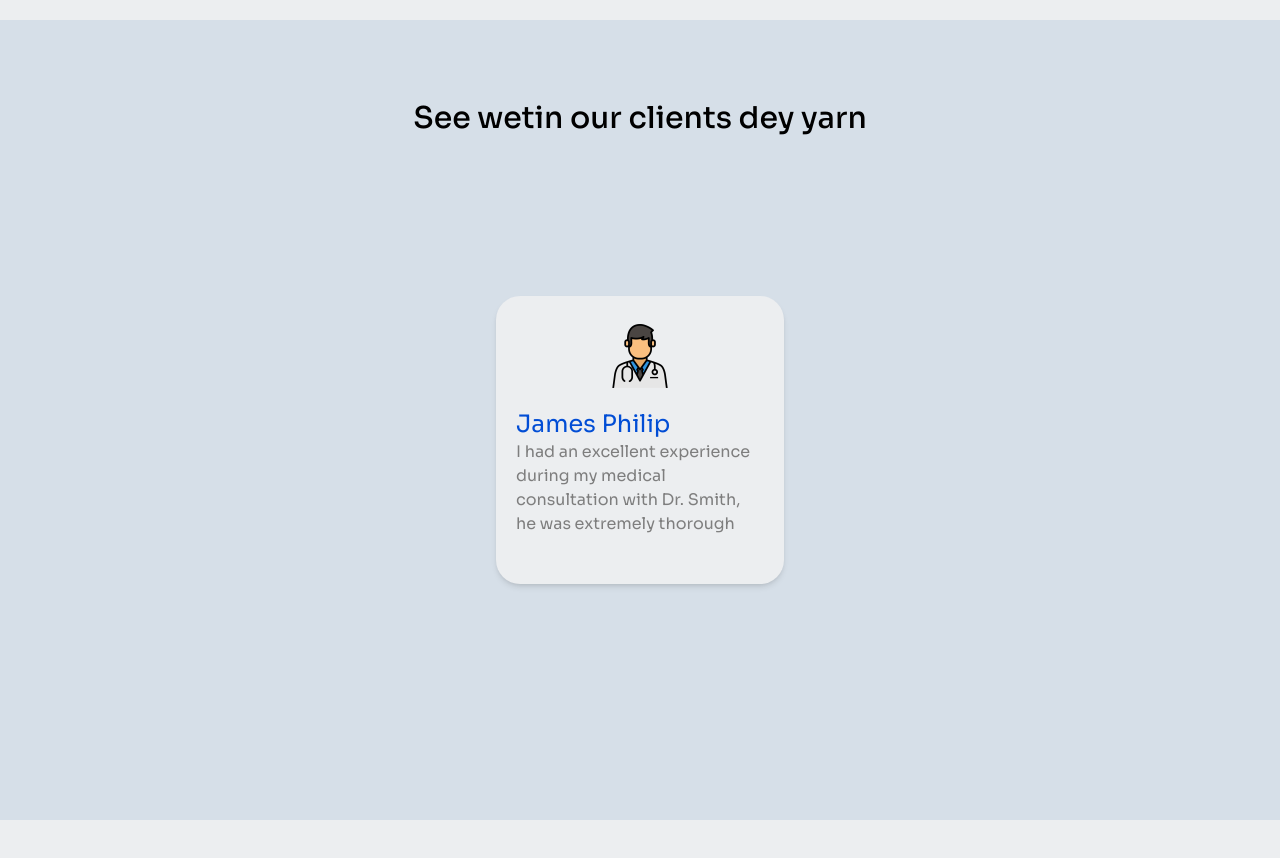
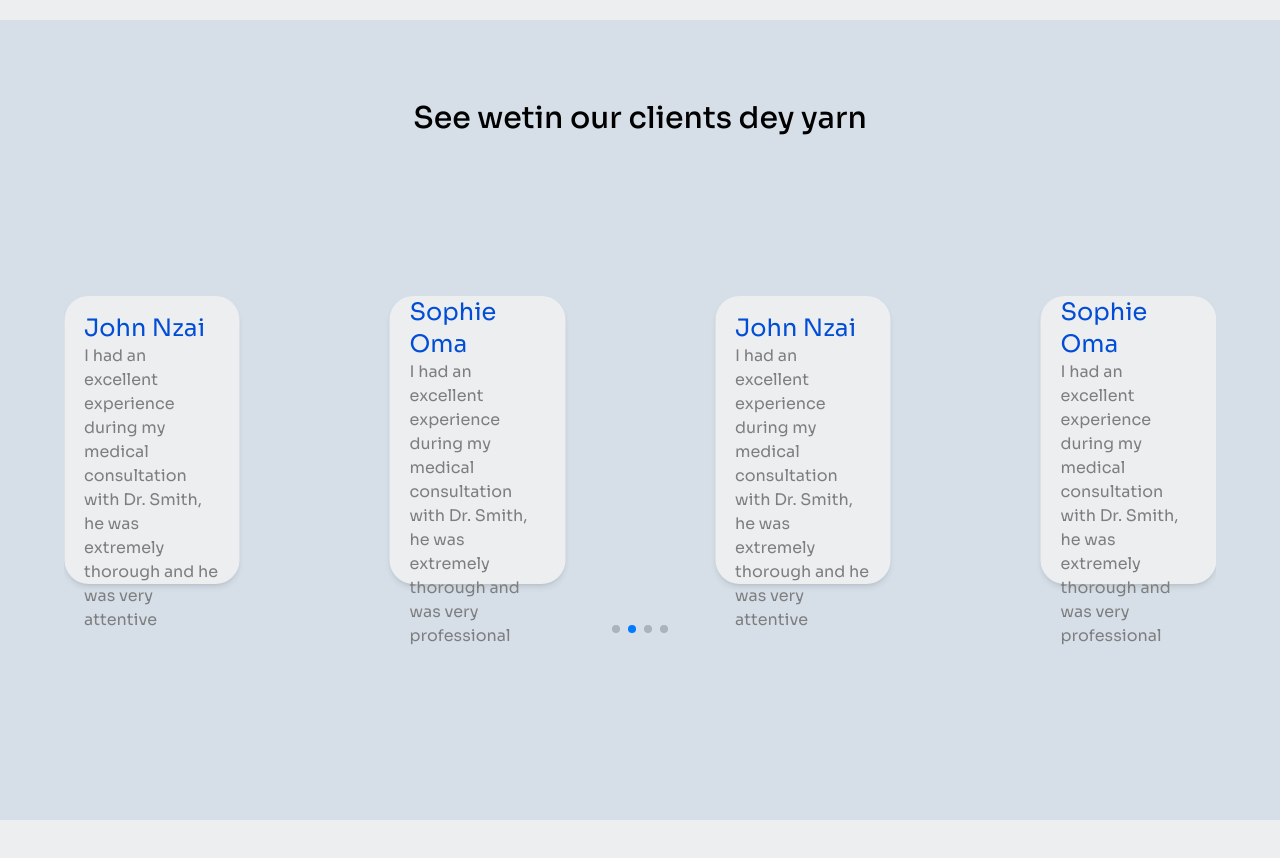
Before and after one commit to kiisidev/BOOK-A-DOC, a React (Vite) app: page / in a window 1280 px wide. Shown: the part 2380-3238 px from the top of the page. Built offline with nearby package versions, Linux system fonts and the light colour scheme.

Commit message:
added swiperjs carousel

```diff
--- a/package.json
+++ b/package.json
@@ -8,6 +8,7 @@
     "react": "^18.1.0",
     "react-dom": "^18.1.0",
     "react-router-dom": "^6.8.1",
+    "swiper": "^9.2.0",
     "web-vitals": "^2.1.4"
   },
   "scripts": {
--- a/src/components/Testimonial.jsx
+++ b/src/components/Testimonial.jsx
@@ -1,14 +1,69 @@
 import { testimonials } from "./data";
+// export default function Testimonial() {
+//   return (
+//     <section className="h-[100vh] bg-midAsh">
+//       <h3 className="text-center pt-20 text-3xl font-medium max-w-xs mx-auto lg:max-w-none">
+//         See wetin our clients dey yarn
+//       </h3>
+//       <div className="flex justify-around pt-40 ">
+//         {testimonials.map((testimonial) => (
+//           <div key={testimonial.num}>
+//             <div className="w-72 h-72 rounded-3xl bg-midWhite flex flex-col justify-center shadow-md">
+//               <div className=" flex justify-center">
+//                 <img
+//                   src={testimonial.pic}
+//                   alt="testifier"
+//                   className="h-16 w-16"
+//                 />
+//               </div>
+//               <div className="p-5">
+//                 <h3 className="text-hint text-2xl ">{testimonial.name}</h3>
+//                 <p className="max-w-[300px] text-secondaryText">
+//                   {testimonial.comment}
+//                 </p>
+//               </div>
+//             </div>
+//           </div>
+//         ))}
+//       </div>
+//     </section>
+//   );
+// }
+
+import React, { useRef, useState } from "react";
+// Import Swiper React components
+import { Swiper, SwiperSlide } from "swiper/react";
+
+// Import Swiper styles
+import "swiper/css";
+import "swiper/css/pagination";
+// import required modules
+import { Pagination, Autoplay, Navigation } from "swiper";
+
 export default function Testimonial() {
   return (
     <section className="h-[100vh] bg-midAsh">
       <h3 className="text-center pt-20 text-3xl font-medium max-w-xs mx-auto lg:max-w-none">
         See wetin our clients dey yarn
       </h3>
-      <div className="flex justify-around pt-40 ">
+      <div className="pt-40 ">
+        <Swiper
+          slidesPerView={4}
+          spaceBetween={150}
+          autoplay={{
+            delay: 2500,
+            disableOnInteraction: false,
+          }}
+          pagination={{
+            clickable: true,
+          }}
+          navigation={true}
+          modules={[Autoplay, Pagination, Navigation]}
+          className="lg:!mx-16 cursor-grab h-auto lg:!pb-16 "
+        >
           {testimonials.map((testimonial) => (
-          <div key={testimonial.num}>
-            <div className="w-72 h-72 rounded-3xl bg-midWhite flex flex-col justify-center shadow-md">
+            <SwiperSlide key={testimonial.num}>
+              <div className="  h-72 rounded-3xl bg-midWhite flex flex-col items-center justify-center shadow-md">
                 <div className=" flex justify-center">
                   <img
                     src={testimonial.pic}
@@ -23,8 +78,9 @@ export default function Testimonial() {
                   </p>
                 </div>
               </div>
-          </div>
+            </SwiperSlide>
           ))}
+        </Swiper>
       </div>
     </section>
   );
--- a/src/components/data/index.js
+++ b/src/components/data/index.js
@@ -64,19 +64,47 @@ export const testimonials = [
     comment:
       "I had an excellent experience during my medical consultation with Dr. Smith, he was extremely thorough",
     num: 1,
-  }
-  // {
-  //   pic: doc,
-  //   name: "John Nzai",
-  //   comment:
-  //     "I had an excellent experience during my medical consultation with Dr. Smith, he was extremely thorough and he was very attentive",
-  //   num: 2,
-  // },
-  // {
-  //   pic: doc,
-  //   name: "Sophie Oma",
-  //   comment:
-  //     "I had an excellent experience during my medical consultation with Dr. Smith, he was extremely thorough and was very professional",
-  //   num: 3,
-  // },
+  },
+  {
+    pic: doc,
+    name: "John Nzai",
+    comment:
+      "I had an excellent experience during my medical consultation with Dr. Smith, he was extremely thorough and he was very attentive",
+    num: 2,
+  },
+  {
+    pic: doc,
+    name: "Sophie Oma",
+    comment:
+      "I had an excellent experience during my medical consultation with Dr. Smith, he was extremely thorough and was very professional",
+    num: 3,
+  },
+  {
+    pic: doc,
+    name: "John Nzai",
+    comment:
+      "I had an excellent experience during my medical consultation with Dr. Smith, he was extremely thorough and he was very attentive",
+    num: 4,
+  },
+  {
+    pic: doc,
+    name: "Sophie Oma",
+    comment:
+      "I had an excellent experience during my medical consultation with Dr. Smith, he was extremely thorough and was very professional",
+    num: 5,
+  },
+  {
+    pic: doc,
+    name: "John Nzai",
+    comment:
+      "I had an excellent experience during my medical consultation with Dr. Smith, he was extremely thorough and he was very attentive",
+    num: 6,
+  },
+  {
+    pic: doc,
+    name: "Sophie Oma",
+    comment:
+      "I had an excellent experience during my medical consultation with Dr. Smith, he was extremely thorough and was very professional",
+    num: 7,
+  },
 ];
```
Also changed, not shown: 1 other file (tests, documents, lock files or other folders). Lines whose indentation alone changed are shown as unchanged.
